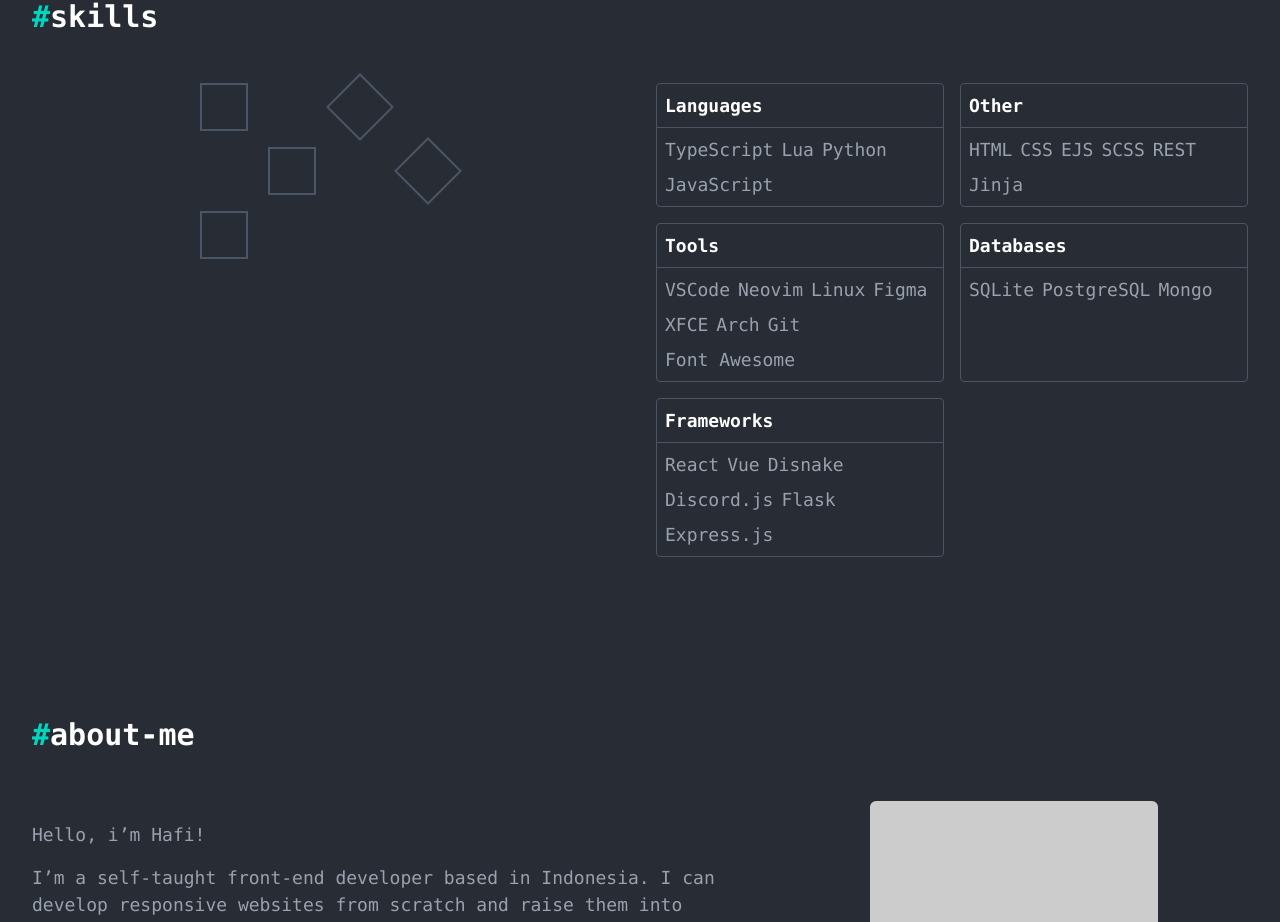
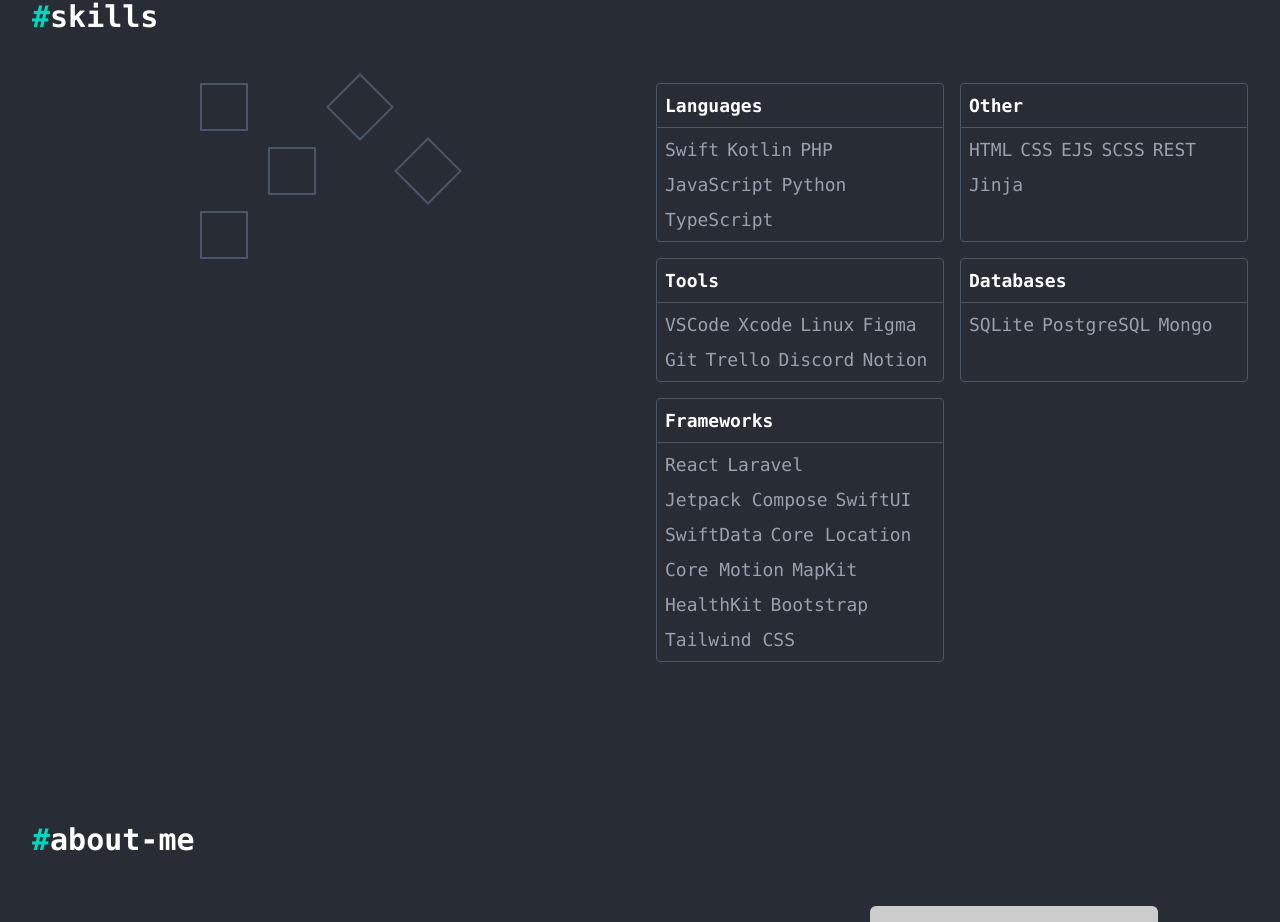
Before and after one commit to armstrony/armstrony.github.io, a React (Vite) app: page / in a window 1280 px wide. Shown: the part 2666-3588 px from the top of the page. Built offline with nearby package versions, Linux system fonts and the light colour scheme.

Commit message:
Update Skill section

```diff
--- a/src/components/SkillsSection.tsx
+++ b/src/components/SkillsSection.tsx
@@ -2,20 +2,32 @@
 import SectionTitle from "./SectionTitle";
 
 const skillsData = {
-  languages: ["TypeScript", "Lua", "Python", "JavaScript"],
+  languages: ["Swift", "Kotlin", "PHP", "JavaScript", "Python", "TypeScript"],
   databases: ["SQLite", "PostgreSQL", "Mongo"],
   tools: [
     "VSCode",
-    "Neovim",
+    "Xcode",
     "Linux",
     "Figma",
-    "XFCE",
-    "Arch",
     "Git",
-    "Font Awesome",
+    "Trello",
+    "Discord",
+    "Notion",
   ],
   other: ["HTML", "CSS", "EJS", "SCSS", "REST", "Jinja"],
-  frameworks: ["React", "Vue", "Disnake", "Discord.js", "Flask", "Express.js"],
+  frameworks: [
+    "React",
+    "Laravel",
+    "Jetpack Compose",
+    "SwiftUI",
+    "SwiftData",
+    "Core Location",
+    "Core Motion",
+    "MapKit",
+    "HealthKit",
+    "Bootstrap",
+    "Tailwind CSS",
+  ],
 };
 
 const SkillCategory: React.FC<{ title: string; items: string[] }> = ({
```
